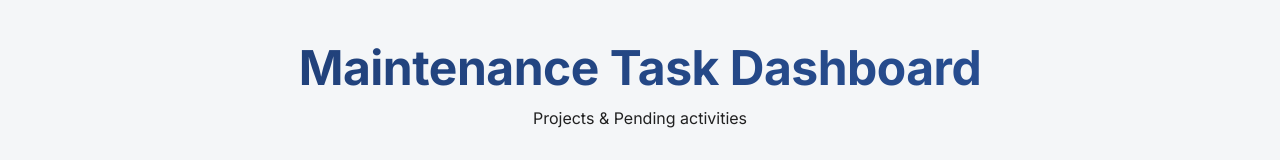
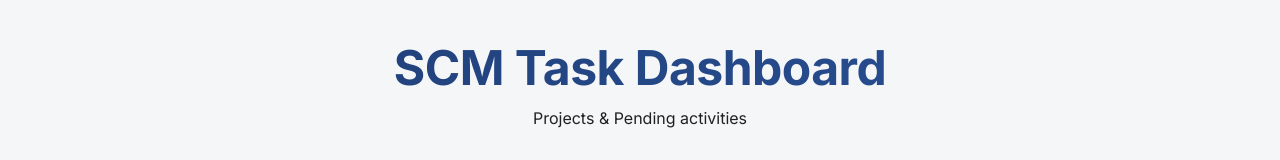
Before and after one commit to Jasvik15/task-manager, a React (Vite) app: page /dashboard in a window 1280 px wide. Shown: the top 160 px of the page. Built offline with nearby package versions, Linux system fonts and the light colour scheme; no server answers; the database is empty.

Commit message:
name change

```diff
--- a/src/components/Table.jsx
+++ b/src/components/Table.jsx
@@ -23,10 +23,10 @@ const Table = ({ tasks, onUpdate, onDelete, isEditable = false, onAdd }) => {
         <thead>
           <tr style={{ backgroundColor: '#f0f0f0' }}>
             <th style={{ padding: '12px', border: '1px solid #ddd', textAlign: 'left' }}>Sl.No</th>
-            <th style={{ padding: '12px', border: '1px solid #ddd', textAlign: 'left' }}>Machine No</th>
+            <th style={{ padding: '12px', border: '1px solid #ddd', textAlign: 'left' }}>Plant</th>
             <th style={{ padding: '12px', border: '1px solid #ddd', textAlign: 'left' }}>Description</th>
             <th style={{ padding: '12px', border: '1px solid #ddd', textAlign: 'left' }}>Status</th>
-            <th style={{ padding: '12px', border: '1px solid #ddd', textAlign: 'left' }}>Target Date</th>
+            <th style={{ padding: '12px', border: '1px solid #ddd', textAlign: 'left' }}>End Date</th>
             <th style={{ padding: '12px', border: '1px solid #ddd', textAlign: 'left' }}>Remarks</th>
             {isEditable && <th style={{ padding: '12px', border: '1px solid #ddd', textAlign: 'left' }}>Actions</th>}
           </tr>
--- a/src/pages/Dashboard.jsx
+++ b/src/pages/Dashboard.jsx
@@ -61,7 +61,7 @@ const Dashboard = () => {
             letterSpacing: '-0.5px',
           }}
         >
-          Maintenance Task Dashboard
+          SCM Task Dashboard
         </Typography>
         <Typography variant="subtitle1" color="text.secondary" sx={{ mt: 1 }}>
           Projects & Pending activities
```
Also changed, not shown: index.html (+1 -1 lines), 1 other file (tests, documents, lock files or other folders).
